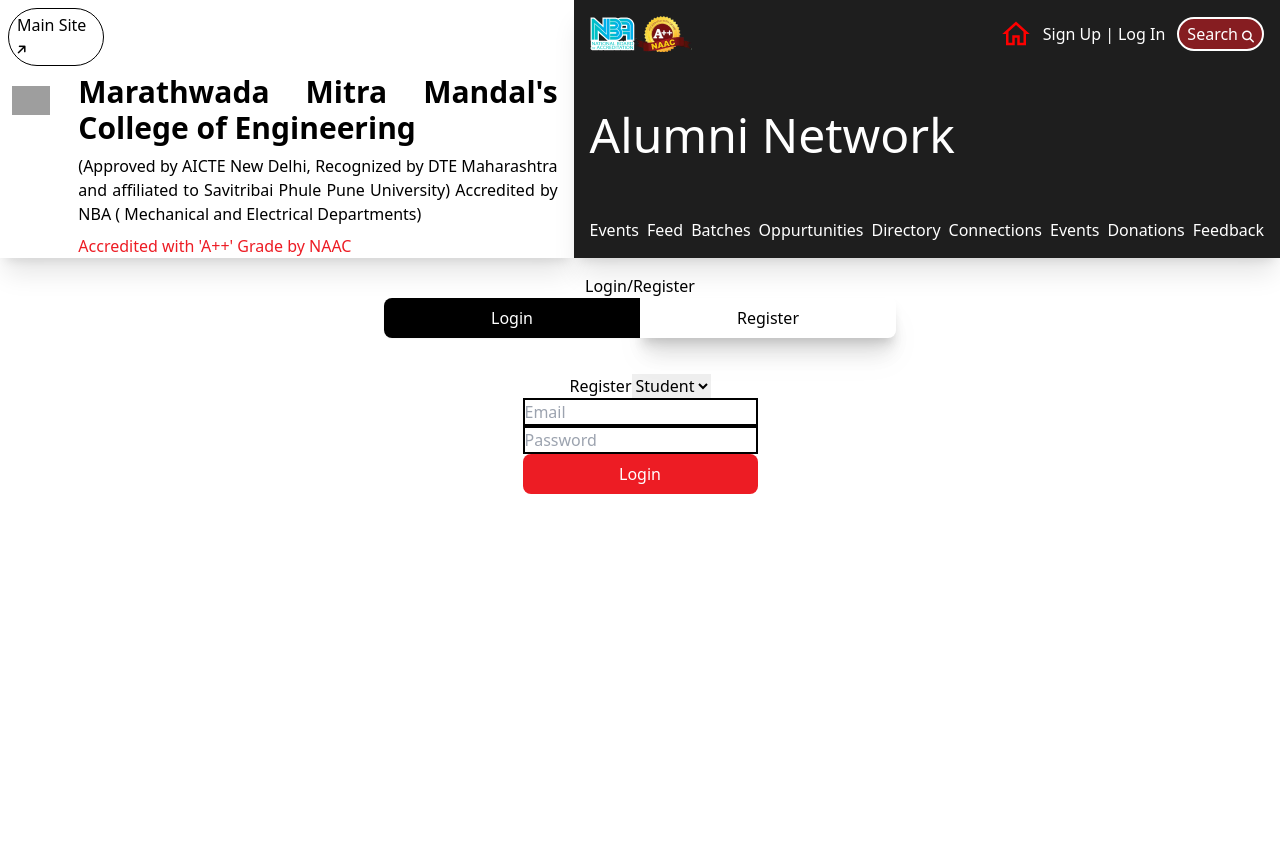
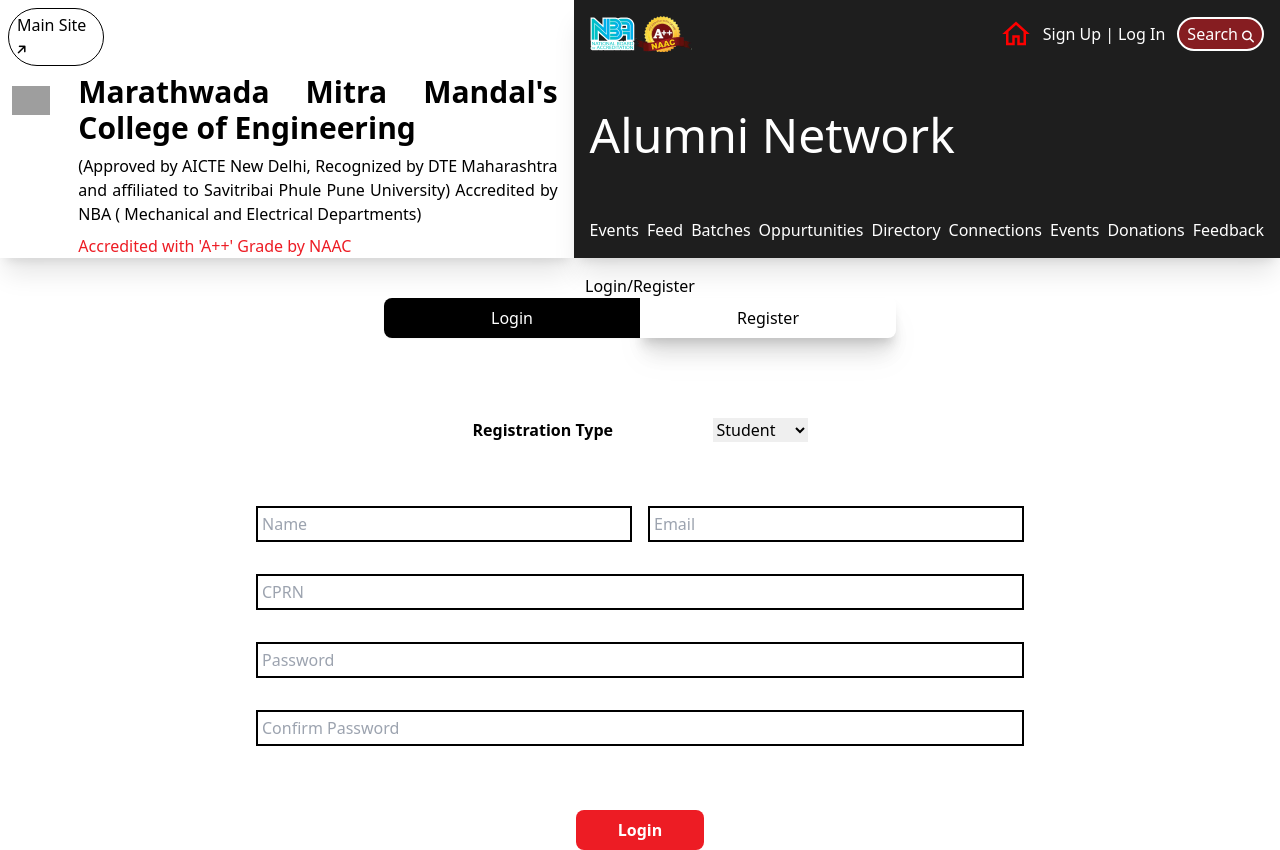
Before and after one commit to NotShrirang/M2ConneX-frontend, a React (Vite) app: page /login in a window 1280 px wide. Both pictures are taken after a click on the button "Register". Before the commit the page ends 800 px from the top, so only its background shows below. Built offline with nearby package versions, Linux system fonts and the light colour scheme; grey boxes are pictures that could not be loaded.

Commit message:
Update registration and login components

```diff
--- a/src/components/Login.jsx
+++ b/src/components/Login.jsx
@@ -3,20 +3,20 @@
         <div className="flex flex-col">
             <div className="flex flex-row items-center justify-center pt-4">
 
-                <div className="flex flex-col pt-5">
-                    <div className="flex flex-row items-center justify-center">
+            <div className="flex flex-col pt-16 items-center justify-center w-full">
+                    <div className="flex flex-row pr-4">
 
-                    <label htmlFor="role" className={
-                        "px-4 py-2 rounded-l-lg w-48 lg:w-64"
-                        }>Login</label>
-                    <select name="role" id="role">
-                        <option value="student">Student</option>
-                        <option value="alumni">Alumni</option>
-                    </select>
+                        <label htmlFor="role" className={
+                            "px-4 rounded-l-lg w-48 lg:w-64 font-bold"
+                            }>Login Type</label>
+                        <select name="role" id="role" className="pr-4">
+                            <option value="student">Student</option>
+                            <option value="alumni">Alumni</option>
+                        </select>
                     </div>
-                <input type="text" placeholder="Email" className="border-2 border-black" />
-                <input type="password" placeholder="Password" className="border-2 border-black" />
-                <button className="bg-primary text-white px-4 py-2 rounded-lg">Login</button>
+                <input type="text" placeholder="Email" className="border-2 border-black w-[60%] p-1 mt-16" />
+                <input type="password" placeholder="Password" className="border-2 border-black w-[60%] p-1 mt-8" />
+                <button className="bg-primary text-white px-4 py-2 rounded-lg mt-16 w-32 font-bold">Login</button>
                 </div>
 
 
--- a/src/components/Register.jsx
+++ b/src/components/Register.jsx
@@ -3,22 +3,32 @@
         <div className="flex flex-col">
             <div className="flex flex-row items-center justify-center pt-4">
 
-                <div className="flex flex-col pt-5">
-                    <div className="flex flex-row items-center justify-center">
+            <div className="flex flex-col pt-16 items-center justify-center w-full">
+                    <div className="flex flex-row pr-4">
 
-                    <label htmlFor="role">Register</label>
-                    <select name="role" id="role">
-                        <option value="student">Student</option>
-                        <option value="alumni">Alumni</option>
-                    </select>
+                        <label htmlFor="role" className={
+                            "px-4 rounded-l-lg w-48 lg:w-64 font-bold"
+                            }>Registration Type</label>
+                        <select name="role" id="role" className="pr-4">
+                            <option value="student">Student</option>
+                            <option value="alumni">Alumni</option>
+                        </select>
                     </div>
-                <input type="text" placeholder="Email" className="border-2 border-black" />
-                <input type="password" placeholder="Password" className="border-2 border-black" />
-                <button className="bg-primary text-white px-4 py-2 rounded-lg">Login</button>
+
+                <div className="inputs flex flex-col items-center justify-center pt-16 w-full">
+                    <div className="flex flex-row justify-between w-[60%]">
+                        <input type="text" placeholder="Name" className="border-2 border-black w-full p-1 mr-2" />
+                        <input type="email" placeholder="Email" className="border-2 border-black w-full p-1 ml-2" />
+                    </div>
+                    <input type="text" placeholder="CPRN" className="border-2 border-black w-[60%] p-1 mt-8" />
+                    <input type="password" placeholder="Password" className="border-2 border-black w-[60%] p-1 mt-8" />
+                    <input type="password" placeholder="Confirm Password" className="border-2 border-black w-[60%] p-1 mt-8" />
+                    <button className="bg-primary text-white px-4 py-2 rounded-lg mt-16 w-32 font-bold">Login</button>
                 </div>
+            </div>
 
 
-            </div>
         </div>
+    </div>
     )
 }
```
